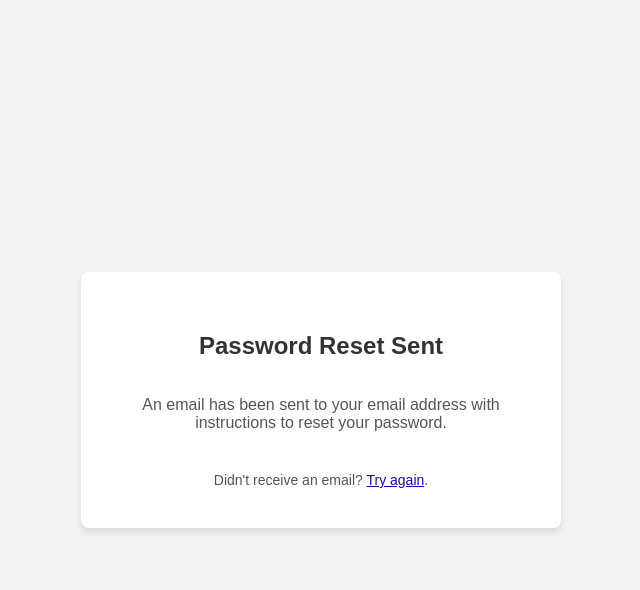
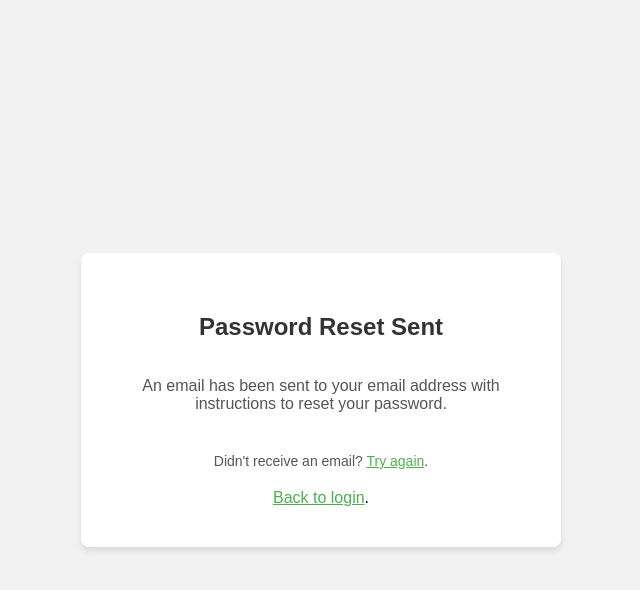
Before and after one commit to gcivil-nyu-org/wed-fall24-team3, a Django app: page /password_reset/done/ in a window 1280 px wide. Shown: the top 590 px of the page, without its empty margins (319-959 px from the left). Run offline with Django 5.2, Linux system fonts and the light colour scheme.

Commit message:
Fixed Reset password error

```diff
--- a/eventsphere/events/templates/events/password_reset_done.html
+++ b/eventsphere/events/templates/events/password_reset_done.html
@@ -64,12 +64,12 @@
         }
 
         .link-text a {
-            color: #1a0dab;
+            color: #4CAF50;
             text-decoration: underline;
         }
 
         .link-text a:hover {
-            color: #0c57a9;
+            color: #4CAF50;
         }
 
         /* Button Styles (Optional) */
@@ -97,6 +97,9 @@
                 <div class="link-text">
                     <p>Didn't receive an email? <a href="{% url 'password_reset' %}">Try again</a>.</p>
                 </div>
+                <div class="link-text">
+                    <a href="{% url 'login' %}">Back to login</a>.</p>
+                </div>
             </div>
         </div>
     </div>
--- a/eventsphere/events/templates/events/password_reset_form.html
+++ b/eventsphere/events/templates/events/password_reset_form.html
@@ -107,12 +107,12 @@
         }
 
         .link-text a {
-            color: #1a0dab;
+            color: #4CAF50;
             text-decoration: underline;
         }
 
         .link-text a:hover {
-            color: #0c57a9;
+            color: #4CAF50;
         }
     </style>
 </head>
```
